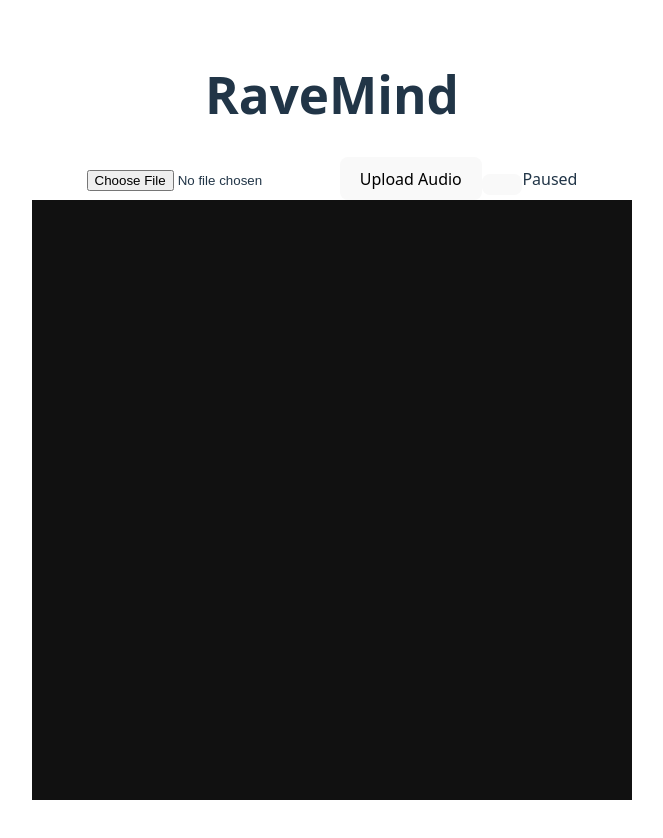
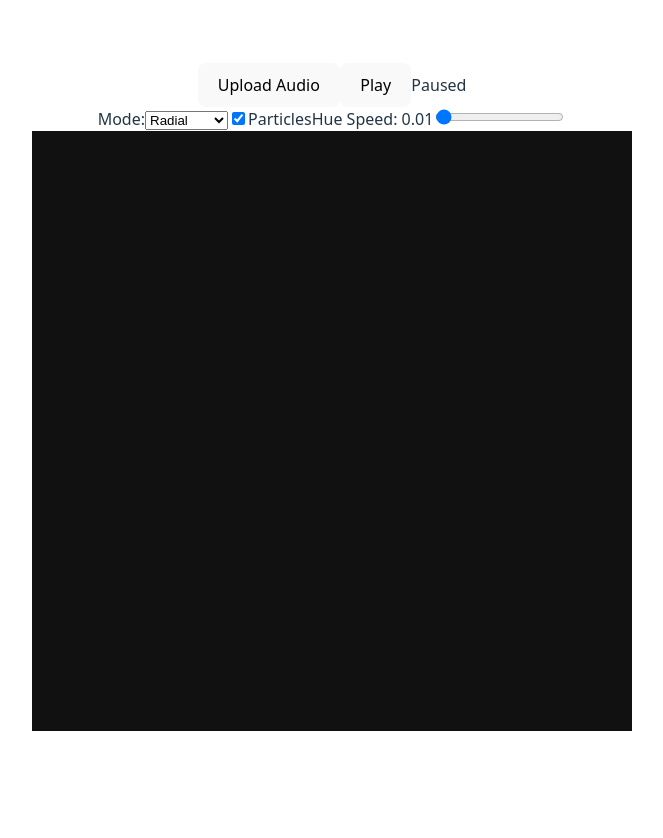
Before and after one commit to mridulpahwa/RaveMind, a React (Vite) app in the folder RaveMind/: page / in a window 1280 px wide. Shown: the whole page, without its empty margins (308-971 px from the left). After the commit the page ends 800 px from the top, so only its background shows below. Built offline with nearby package versions, Linux system fonts and the light colour scheme.

Commit message:
add UI controls to be able to switch between modes. Added sliding bar to change speed of rotation in radial mode

```diff
--- a/RaveMind/src/App.jsx
+++ b/RaveMind/src/App.jsx
@@ -4,17 +4,20 @@ import viteLogo from '/vite.svg'
 import './App.css'
 import AudioControls from './ui/Controls/AudioControls'
 import VisualizerCanvas from './ui/Controls/VisualizerCanvas'
+import VisualizerControls from './ui/Controls/VisualizerControls'
 
 function App() {
   const [count, setCount] = useState(0)
 
   return (
-    <div>
-      <h1>RaveMind</h1>
-      <AudioControls />
-      <VisualizerCanvas/>
-    </div>
-  )
+        <div className="app flex">
+            <div className="controls flex flex-col gap-4">
+                <AudioControls />          {/* Upload, play/pause, volume */}
+                <VisualizerControls />     {/* Toggle modes, particles, hue speed */}
+            </div>
+            <VisualizerCanvas />          {/* Where all visuals are drawn */}
+        </div>
+    );
 }
 
 export default App
--- a/RaveMind/src/ui/Controls/AudioControls.jsx
+++ b/RaveMind/src/ui/Controls/AudioControls.jsx
@@ -6,12 +6,14 @@ export const VisualizerState = {
     visualizerMode : "radial", // "waveform" | "bars" | "radial"
     rotation : 0,
     hue: 0,
+    hueSpeed: 0.005,
     waveform: [],
     isPlaying: false,
     audioContext: null,
     sourceNode: null,
     analyser: null,
     frequency: [],
+    particlesOn : false, // TODO : use this in Visualizer Canvas
 }
 
 export default function AudioControls() {
@@ -79,19 +81,24 @@ export default function AudioControls() {
 
 
     return (
-        <div>
+        <div className="flex items-center gap-2">
+            {/* Hidden file input */}
             <input
-            type = "file"
-            accept="audio/*"
-            ref = {fileInputRef}
-            onChange={handleFileChange}
+                type="file"
+                accept="audio/*"
+                ref={fileInputRef}
+                style={{ display: "none" }}
+                onChange={handleFileChange}
             />
-            <button onClick = {() => fileInputRef.current.click()}>
+
+            {/* Buttons */}
+            <button onClick={() => fileInputRef.current?.click()}>
                 Upload Audio
             </button>
-            <button onClick = {togglePlayPause}></button>
+            <button onClick={togglePlayPause}>
+                {isPlaying ? "Pause" : "Play"}
+            </button>
             <span>{isPlaying ? "Playing" : "Paused"}</span>
-
         </div>
     );
 }
--- a/RaveMind/src/ui/Controls/VisualizerCanvas.jsx
+++ b/RaveMind/src/ui/Controls/VisualizerCanvas.jsx
@@ -55,7 +55,7 @@ export default function VisualizerCanvas(){
                         drawFrequencyBars(ctx, canvas); // default combined view
                         break;
                 }
-                VisualizerState.rotation += 0.005;
+                VisualizerState.rotation += VisualizerState.hueSpeed;
                 VisualizerState.hue = (VisualizerState.hue + 0.5) % 360;
                 requestAnimationFrame(draw);
             }
--- /dev/null
+++ b/RaveMind/src/ui/Controls/VisualizerControls.jsx
@@ -0,0 +1,57 @@
+import { useState } from "react";
+import { VisualizerState } from "./AudioControls";
+
+export default function VisualizerControls(){
+    const [mode, setMode] = useState(VisualizerState.visualizerMode);
+    const [particlesOn, setPartcilesOn] = useState(true);
+    const [hueSpeed, setHueSpeed] = useState(VisualizerState.hueSpeed);
+
+    // Update VisualizerState when UI changes
+    const handleModeChange = (e) => {
+        const value = e.target.value;
+        setMode(value);
+        VisualizerState.visualizerMode = value;
+    };
+
+    const toggleParticles = () => {
+        setParticlesOn((prev) => !prev);
+        VisualizerState.particlesOn = !VisualizerState.particlesOn;
+    };
+
+    const handleHueSpeedChange = (e) => {
+        const value = parseFloat(e.target.value);
+        setHueSpeed(value);
+        VisualizerState.hueSpeed = value;
+    };
+
+    return (
+        <div className="visualizer-controls p-4 bg-gray-900 text-white rounded-md flex flex-col gap-4 w-64">
+            <label>
+                Mode:
+                <select value={mode} onChange={handleModeChange} className="ml-2 p-1 rounded bg-gray-800">
+                    <option value="waveform">Waveform</option>
+                    <option value="radial">Radial</option>
+                    <option value="bars">Bars</option>
+                </select>
+            </label>
+
+            <label>
+                <input type="checkbox" checked={particlesOn} onChange={toggleParticles} />
+                Particles
+            </label>
+
+            <label>
+                Hue Speed: {hueSpeed.toFixed(2)}
+                <input
+                    type="range"
+                    min="0"
+                    max="1"
+                    step="0.01"
+                    value={hueSpeed}
+                    onChange={handleHueSpeedChange}
+                    className="w-full"
+                />
+            </label>
+        </div>
+    );
+}
```
